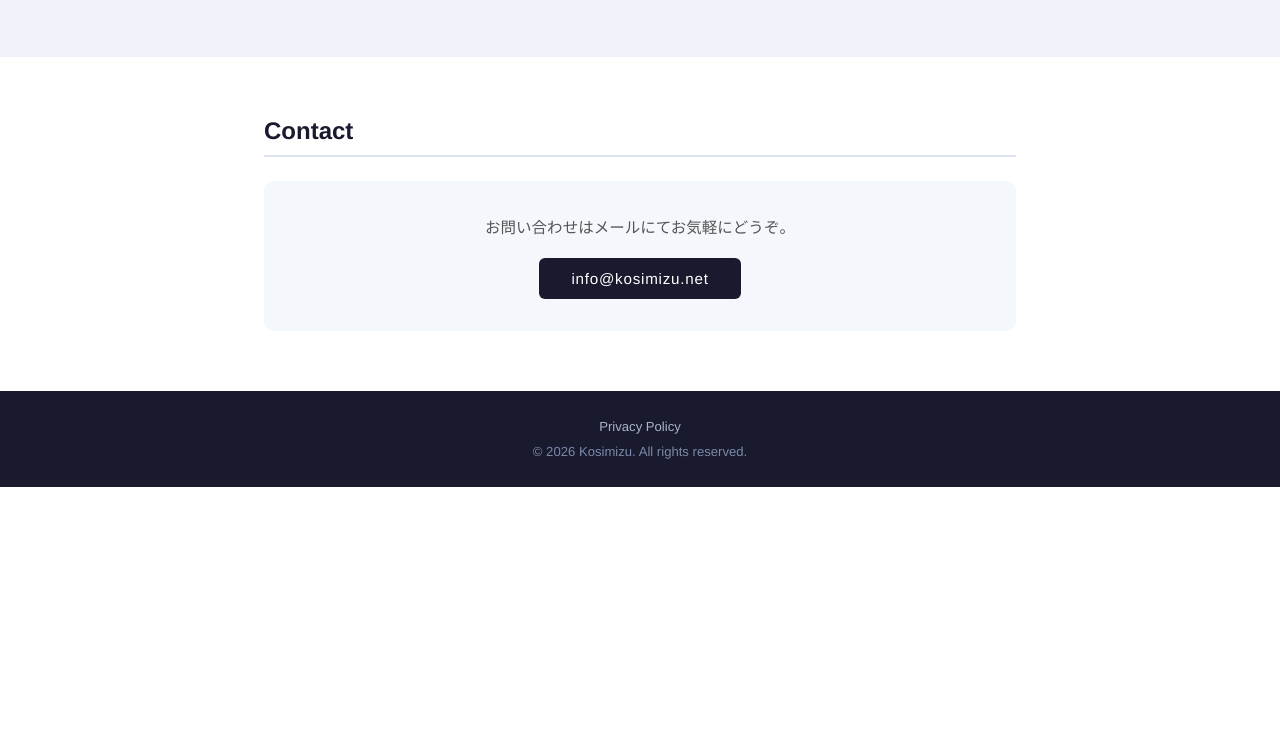
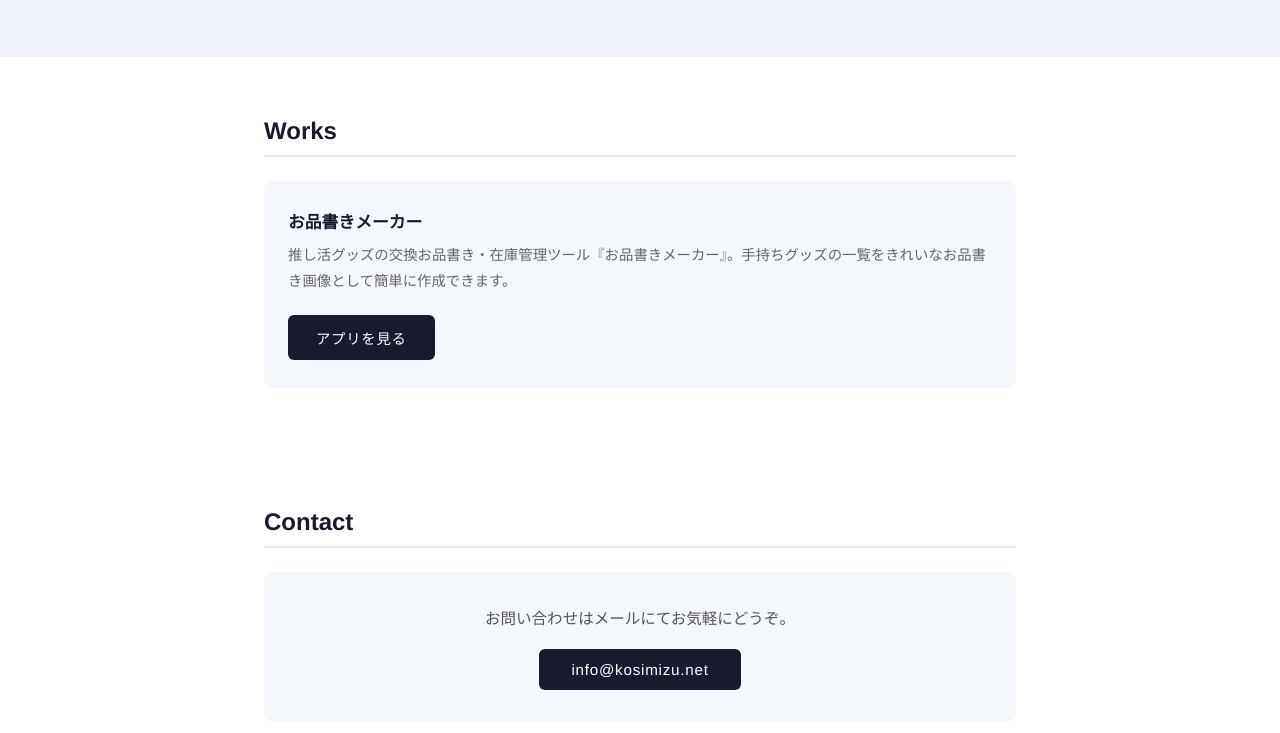
Before and after one commit to kosimizu1012/kosimizu.net, a plain HTML site: page index.html in a window 1280 px wide. Shown: the part 807-1540 px from the top of the page. Before the commit the page ends 1294 px from the top, so only its background shows below. Drawn offline with Linux system fonts and the light colour scheme.

Commit message:
feat: お品書きメーカーへのリンクをWorksセクションに追加
Co-Authored-By: Claude <noreply@anthropic.com>

```diff
--- a/index.html
+++ b/index.html
@@ -54,6 +54,46 @@
 
     nav a:hover {
       color: #fff;
+    }
+
+    .app-card {
+      background: #f4f7fc;
+      border-radius: 10px;
+      padding: 28px 24px;
+      display: flex;
+      align-items: center;
+      justify-content: space-between;
+      gap: 20px;
+      flex-wrap: wrap;
+    }
+
+    .app-card .app-info h3 {
+      font-size: 1.05rem;
+      color: #1a1a2e;
+      margin-bottom: 10px;
+    }
+
+    .app-card .app-info p {
+      font-size: 0.9rem;
+      line-height: 1.8;
+      color: #666;
+    }
+
+    .app-card a.app-link {
+      flex-shrink: 0;
+      display: inline-block;
+      background: #1a1a2e;
+      color: #fff;
+      padding: 12px 28px;
+      border-radius: 6px;
+      text-decoration: none;
+      font-size: 0.9rem;
+      letter-spacing: 0.05em;
+      transition: background 0.2s;
+    }
+
+    .app-card a.app-link:hover {
+      background: #2d2d5e;
     }
 
     section {
@@ -188,6 +228,7 @@
   <nav>
     <a href="#about">About</a>
     <a href="#services">Services</a>
+    <a href="#works">Works</a>
     <a href="#contact">Contact</a>
     <a href="privacy.html">Privacy Policy</a>
   </nav>
@@ -218,6 +259,17 @@
     </section>
   </div>
 
+  <section id="works">
+    <h2>Works</h2>
+    <div class="app-card">
+      <div class="app-info">
+        <h3>お品書きメーカー</h3>
+        <p>推し活グッズの交換お品書き・在庫管理ツール『お品書きメーカー』。手持ちグッズの一覧をきれいなお品書き画像として簡単に作成できます。</p>
+      </div>
+      <a class="app-link" href="https://oshinagaki.kosimizu.net/">アプリを見る</a>
+    </div>
+  </section>
+
   <section id="contact">
     <h2>Contact</h2>
     <div class="contact-box">
```
